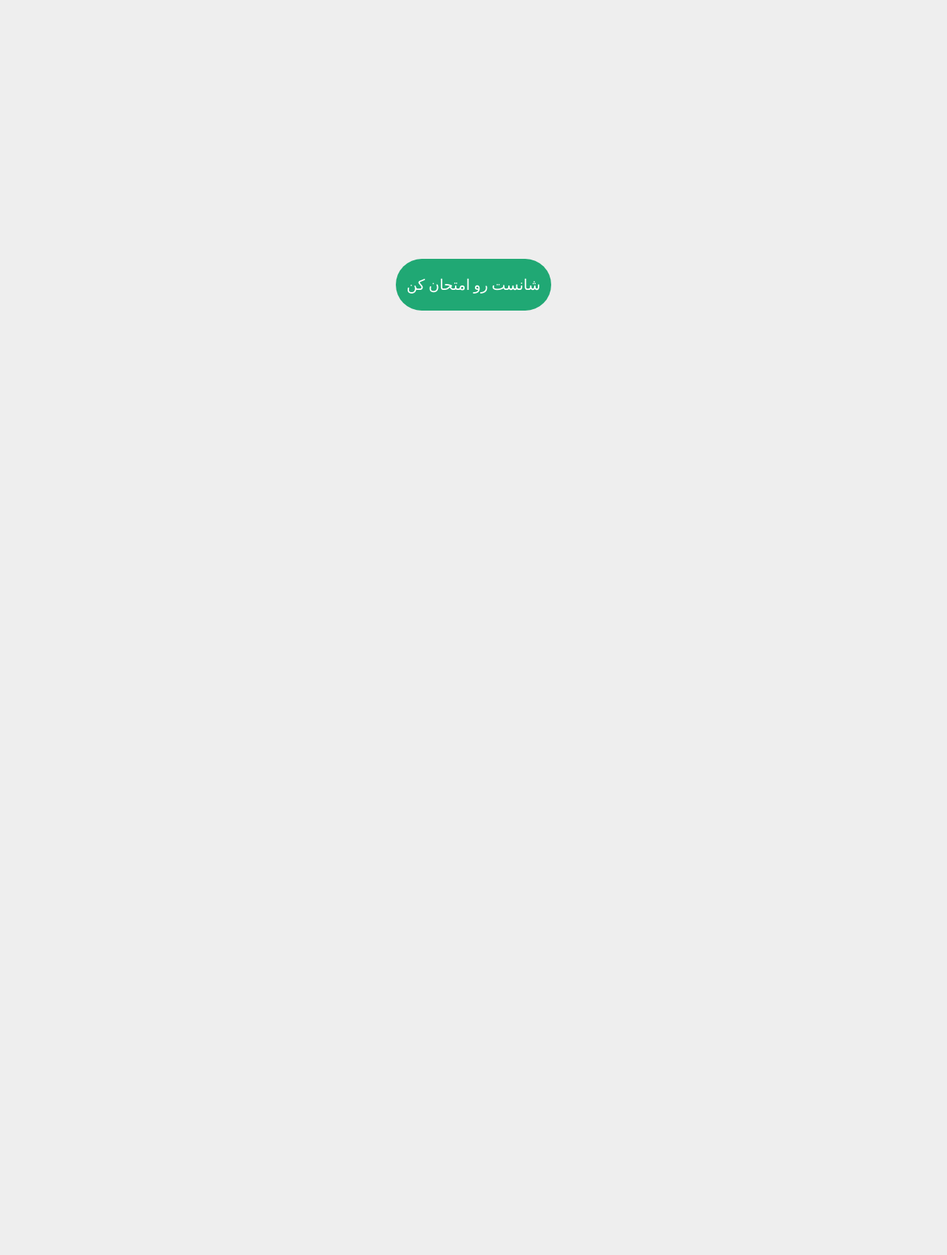
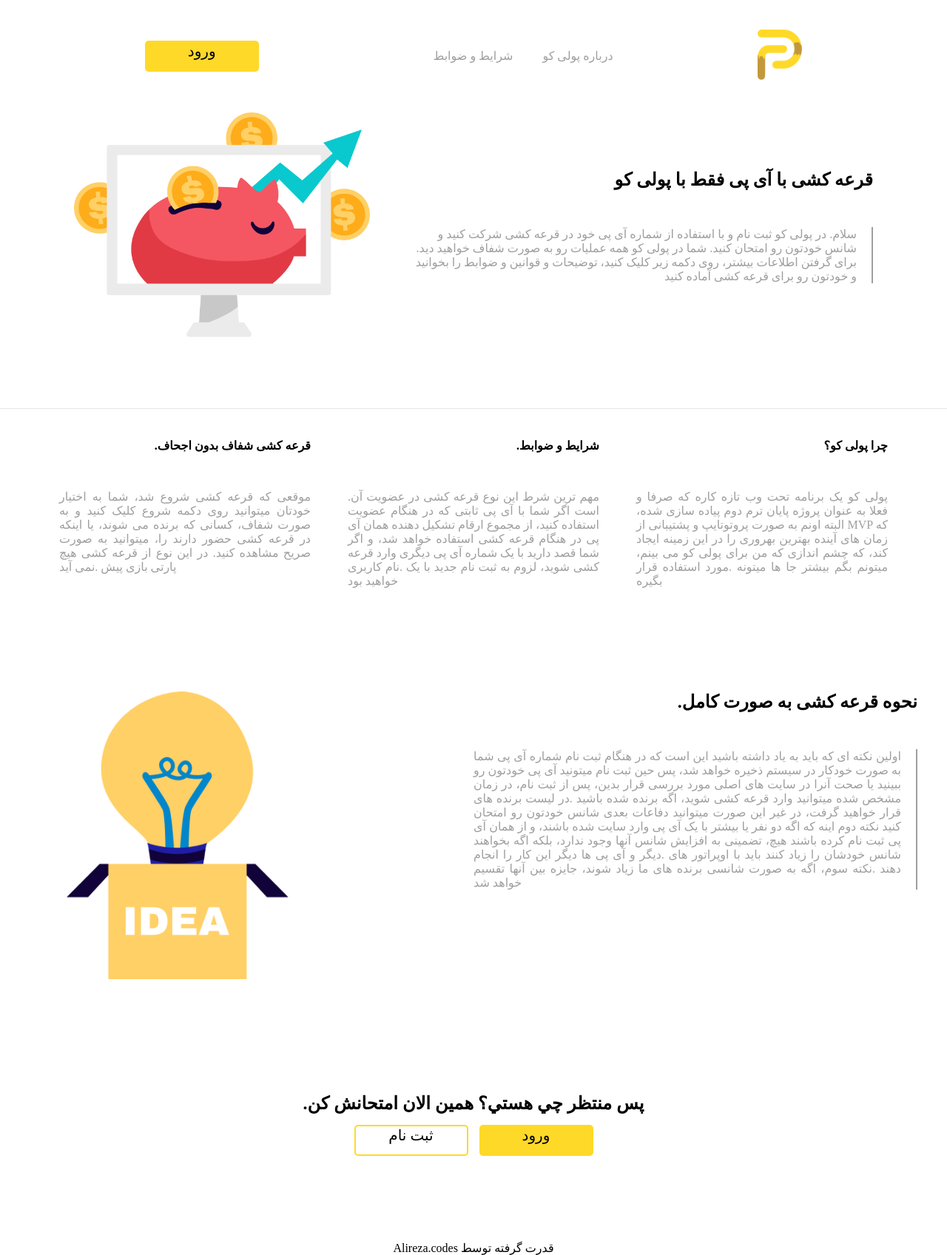
Before and after one commit to AlirezaSoltaniNeshan/Gambling, a plain HTML site: page index.htm in a window 1280 px wide. Shown: the whole page at 74% size. Before the commit the page ends 800 px from the top, so only its background shows below. Drawn offline with nearby package versions, Linux system fonts and the light colour scheme; no server answers.

Commit message:
add new sass sytle sheet for new ui and imporve ux

```diff
--- a/index.htm
+++ b/index.htm
@@ -3,18 +3,122 @@
 <head>
     <meta charset="UTF-8">
     <meta name="viewport" content="width=device-width, initial-scale=1.0">
-    <title>Document</title>
-    <script src='https://cdnjs.cloudflare.com/ajax/libs/jquery/2.1.3/jquery.min.js'></script>
-    <link rel="stylesheet" href="css/style.css">
+    <title>پولی کو</title>
+    <link rel="stylesheet" href="css/StyleIndex.css">
 </head>
 <body>
+    <!-- navbar -->
+    <nav class="navbar">
+        <div class="container">
+                <a class="loginBtn">ورود</a>
+                <ul class="nav">
+                    <li><a>شرايط و ضوابط</a></li>
+                    <li><a>درباره پولی کو</a></li>
+                </ul>
+                <a href="">
+                    <img src="assets/img/PolikooLogo.png" class="logo" alt="PolikooLogo">
+              </a>
+        </div>
+    </nav>
+    <!-- Main description -->
+    <section class="section-a">
+        <div class="container">
+            <!-- text -->
+            <div class="textDeco">
+                <h1>قرعه کشی با آی پی فقط با پولی کو</h1>
+                <div class="decoholder">
+                    <p class="deco">
+                        سلام. در پولی کو ثبت نام و با استفاده از شماره آی پی خود در قرعه کشی شرکت کنید و شانس
+                        خودتون رو امتحان کنید. شما در پولی کو همه عملیات رو به صورت شفاف خواهید دید. برای گرفتن
+                        اطلاعات بیشتر، روی دکمه زیر کلیک کنید، توضیحات و قوانین و ضوابط را بخوانید و خودتون رو برای
+                        قرعه کشی آماده کنید
+                    </p>
+                </div>
+            </div>
+            <!-- picture -->
+            <div class="full">
+                <img src="assets/img/Group 22.png" class="mainPol" alt="">
+            </div>
+        </div>
+    </section>
 
-        <div class="holderNum">
-            <p id="randy" class="increaser"></p>
-            <p id="check">true</p>
-            <button id="button" onclick="randy();">شانست رو امتحان کن</button>
-            <p id="pResult" class="pRe"></p>
+    <section class="section-b">
+        <div class="container">
+            <div>
+                <h4>.قرعه کشی شفاف بدون اجحاف</h4>
+                <p>
+                    موقعی که قرعه کشی شروع شد، شما به اختیار خودتان میتوانید
+                    روی دکمه شروع کلیک کنید و به صورت شفاف، کسانی که برنده
+                    می شوند، یا اینکه در قرعه کشی حضور دارند را، میتوانید به صورت
+                    صریح مشاهده کنید. در این نوع از قرعه کشی هیچ پارتی بازی پیش
+                    .نمی آید
+
+                </p>
+            </div>
+
+            <div>
+                <h4>.شرایط و ضوابط</h4>
+                <p>.مهم ترین شرط این نوع قرعه کشی در عضویت آن است
+                    اگر شما با آی پی ثابتی که در هنگام عضویت استفاده کنید، از
+                    مجموع ارقام تشکیل دهنده همان آی پی در هنگام قرعه کشی
+                    استفاده خواهد شد، و اگر شما قصد دارید با یک شماره آی پی
+                    دیگری وارد قرعه کشی شوید، لزوم به ثبت نام جدید با یک
+                    .نام کاربری خواهید بود
+                    </p>
+            </div>
+
+            <div>
+                <h4>چرا پولی کو؟</h4>
+                <p>پولی کو یک برنامه تحت وب تازه کاره که صرفا و فعلا
+                    به عنوان پروژه پایان ترم دوم پیاده سازی شده، البته اونم
+                    به صورت پروتوتایپ و پشتیبانی از MVP که زمان های آینده
+                    بهترین بهروری را در این زمینه ایجاد کند، که چشم اندازی که
+                    من برای پولی کو می بینم، میتونم بگم بیشتر جا ها میتونه
+                    .مورد استفاده قرار بگیره
+                    </p>
+            </div>
         </div>
-        <script src="js/script.js"></script>
+    </section>
+
+    <section class="section-c">
+        <div class="container">
+            <div>
+                <img src="assets/img/idea.png" class="ideaImg" alt="">
+            </div>
+
+            <div>
+                <h1>.نحوه قرعه کشی به صورت کامل</h1>
+                <div class="divi">
+                    <p>
+                        اولین نکته ای که باید به یاد داشته باشید این است که در هنگام ثبت نام شماره آی پی  شما به صورت خودکار
+                        در سیستم ذخیره خواهد شد، پس حین ثبت نام میتونید آی پی خودتون رو ببینید یا صحت آنرا در سایت های اصلی
+                        مورد بررسی قرار بدین، پس از ثبت نام، در زمان مشخص شده میتوانید وارد قرعه کشی شوید، اگه برنده شده باشید
+                        .در لیست برنده های قرار خواهید گرفت، در غیر این صورت میتوانید دفاعات بعدی شانس خودتون رو امتحان کنید
+                        نکته دوم اینه که اگه دو نفر یا بیشتر با یک آی پی وارد سایت شده باشند، و از همان آی پی ثبت نام کرده باشند
+                        هیچ، تضمینی به افزایش شانس آنها وجود ندارد، بلکه اگه بخواهند شانس خودشان را زیاد کنند باید با اوپراتور های
+                        .دیگر و آی پی ها دیگر این کار را انجام دهند
+                        .نکته سوم، اگه به صورت شانسی برنده های ما زیاد شوند، جایزه بین آنها تقسیم خواهد شد
+                    </p>
+                </div>
+            </div>
+        </div>
+    </section>
+
+
+    <section class="section-d">
+        <div class="container">
+            <div>
+                <h1>.پس منتظر چي هستي؟ همين الان امتحانش کن</h1>
+            </div>
+            <div class="form">
+                <a href="" class="loginSecond">ورود</a>
+                <a href="" class="signUp">ثبت نام</a>
+            </div>
+        </div>
+    </section>
+    <div class="gap"></div>
+    <footer class="foot">
+      Alireza.codes  قدرت گرفته توسط
+    </footer>
 </body>
 </html>
--- /dev/null
+++ b/scss/StyleIndex.scss
@@ -0,0 +1,309 @@
+$primary-color: #FFD928;
+$font-color-forward:#9F9F9F;
+$btn-font-size: 20px;
+@mixin setDisplayRow {
+    display: flex;
+    flex-direction: row;
+}
+@mixin setSection-aRow {
+    display: flex;
+    flex-direction: row-reverse;
+}
+@mixin mainDisplayCol {
+    display: flex;
+    flex-direction: column;
+}
+@mixin setDisplayCol {
+    display: flex;
+    flex-direction: column-reverse;
+}
+*{
+    margin: 0;
+    padding: 0;
+    font-family: vazir;
+}
+body{
+    @include mainDisplayCol();
+}
+a{
+    text-decoration: none;
+}
+.navbar .container .logo{
+    width: 60px;
+}
+.navbar .container{
+    @include setDisplayRow();
+    justify-content: space-evenly;
+    align-self: center;
+    align-items: center;
+    margin: 40px auto;
+}
+
+.navbar .container ul{
+    list-style-type: none;
+    @include setDisplayRow();
+}
+.navbar .container ul li{
+    margin-left: 40px;
+    color: $font-color-forward;
+}
+.navbar .container ul li:hover{
+    color: black;
+    cursor: pointer;
+}
+.navbar .container .loginBtn{
+    width: 150px;
+    height: 38px;
+    border: none;
+    outline: none;
+    border-radius: 5px;
+    background-color: $primary-color;
+    font-size: $btn-font-size;
+    border: 2px solid $primary-color;
+    text-align: center;
+    transition: 0.2s ease-in-out;
+    &:hover{
+        background-color: transparent;
+        border: 2px solid $primary-color;
+        cursor: pointer;
+    }
+}
+
+.section-a {
+    height: 400px;
+    width: 100%;
+    border-bottom: 0.5px solid #e8e7e7;
+  }
+  .section-a .container {
+      @include setSection-aRow();
+      align-self: center;
+      align-items: center;
+      margin: 0 100px;
+  }
+  .textDeco h1{
+    text-align: right;
+    color: black;
+    margin-bottom: 50px;
+  }
+  .textDeco .deco{
+    text-align: right;
+    color: $font-color-forward;
+  }
+  .decoholder p{
+      margin-right: 20px;
+  }
+  .decoholder{
+    border-right: 2px solid $font-color-forward;
+    position: relative;
+}
+  .full{
+    height: 100%;
+    top: 0;
+    margin-right: 50px;
+    animation: anime 1s ease;
+  }
+  @keyframes anime {
+    0% {
+    opacity: 0;
+    }
+    100% {
+    opacity: 1;
+    }
+  }
+
+  .mainPol{
+    width: 400px;
+  }
+  .section-b .container {
+    display: grid;
+    grid-template-columns: repeat(3, 1fr);
+    grid-gap: 50px;
+    margin: 40px 80px;
+  }
+  .section-b .container h4{
+      text-align: right;
+      margin-bottom: 50px;
+  }
+
+  .section-b .container p{
+    text-align: justify;
+    color: $font-color-forward;
+}
+
+.section-c .container{
+    display: grid;
+    grid-template-columns: repeat(2, 1fr);
+    margin: 100px 40px;
+
+}
+
+.section-c .container h1{
+    text-align: right;
+    margin-bottom: 50px;
+}
+.section-c .container p{
+    text-align: justify;
+    color: $font-color-forward;
+    margin-right: 20px;
+}
+.divi{
+    border-right: 2px solid $font-color-forward;
+}
+.ideaImg{
+    width: 300px;
+    animation: animeIdea 1s ease;
+    margin-left: 50px;
+    margin-bottom: 50px;
+}
+
+.section-d .container{
+    @include mainDisplayCol();
+    align-items: center;
+}
+.section-d .container h1{
+    color: black;
+    margin-bottom: 15px;
+}
+.section-d .container .form{
+    @include setSection-aRow();
+    margin-bottom: 15px;
+}
+.loginSecond{
+    width: 150px;
+    height: 38px;
+    border: none;
+    outline: none;
+    border-radius: 5px;
+    background-color: $primary-color;
+    font-size: $btn-font-size;
+    border: 2px solid $primary-color;
+    text-align: center;
+    transition: 0.2s ease-in-out;
+    color: black;
+    &:active{
+        background-color: transparent;
+        border: 2px solid $primary-color;
+        color: black;
+        cursor: pointer;
+    }
+}
+.signUp{
+    width: 150px;
+    height: 38px;
+    border: none;
+    outline: none;
+    border-radius: 5px;
+    border: 2px solid $primary-color;
+    font-size: $btn-font-size;
+    border: 2px solid $primary-color;
+    text-align: center;
+    transition: 0.2s ease-in-out;
+    margin-right: 15px;
+    color: black;
+    &:active{
+        background-color: transparent;
+        background-color: $primary-color;
+        cursor: pointer;
+        color: black;
+    }
+}
+.foot{
+    align-self: center;
+}
+.gap{
+    margin: 50px;
+}
+@keyframes animeIdea{
+    0%{
+        opacity: 0;
+    }
+    100%{
+        opacity: 1;
+    }
+}
+   @media screen and (max-width: 400px){
+       .section-a {
+           height: 800px;
+         }
+   }
+  @media screen and (max-width: 600px){
+    .navbar .container{
+        @include setDisplayCol();
+        align-items: center;
+        margin: 20px auto;
+    }
+    .navbar .container .logo{
+        width: 30px;
+    }
+    .navbar .container ul li{
+        margin-left: 10px;
+        margin-right: 10px;
+    }
+    .navbar .container .loginBtn{
+        margin-top: 15px;
+    }
+    .mainPol{
+        width: 200px;
+        margin-bottom: 50px;
+    }
+    .textDeco .deco{
+        text-align: justify;
+        color: $font-color-forward;
+    }
+      .deco{
+        margin-right: 0px;
+    }
+      .full{
+          margin-right: 0px;
+    }
+      .section-b .container {
+        display: grid;
+        grid-template-columns: repeat(1, 1fr);
+        grid-gap: 50px;
+      }
+}
+@media screen and (max-width: 900px){
+    .section-a .container {
+        @include setDisplayCol();
+        align-self: center;
+        align-items: center;
+        margin: 0 100px;
+      //   margin: 40px auto;
+    }
+    .section-b .container {
+      display: grid;
+      grid-template-columns: repeat(1, 1fr);
+      grid-gap: 50px;
+    }
+    .section-a {
+        height: 800px;
+        width: 100%;
+    }
+    .section-c .container{
+        // display: grid;
+        // grid-template-columns: repeat(1, 1fr);
+        display: flex;
+        flex-direction: column;
+    }
+    .section-c .container div{
+        display: flex;
+        flex-direction: column;
+        align-self: center;
+    }
+    .ideaImg{
+        width: 300px;
+        animation: animeIdea 1s ease;
+        margin-left: 0px;
+        margin-bottom: 50px;
+        margin-top: 0;
+    }
+    .section-d .container h1{
+        text-align: center;
+    }
+    .section-d .container .form{
+        @include mainDisplayCol();
+    }
+    .loginSecond{
+        margin-bottom: 15px;
+    }
+}
```
Also changed, not shown: MainGame.htm (added, +20 -0 lines), assets/img/Group 22.png (added), assets/img/LoginBackground.png (added), assets/img/PolikooLogo.png (added), assets/img/idea.png (added), css/StyleIndex.css (added), intro.htm (deleted), 1 other file.
